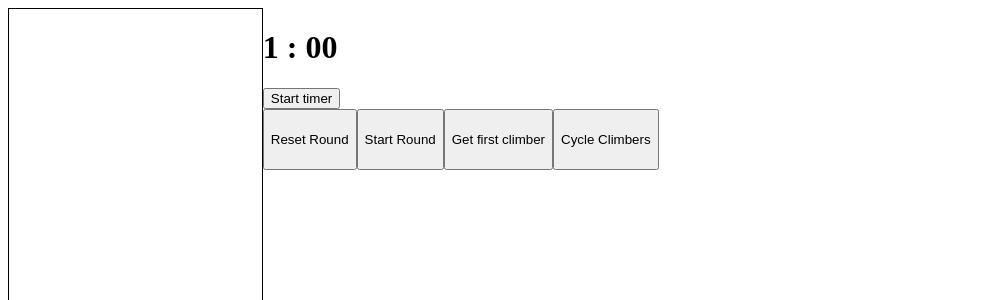
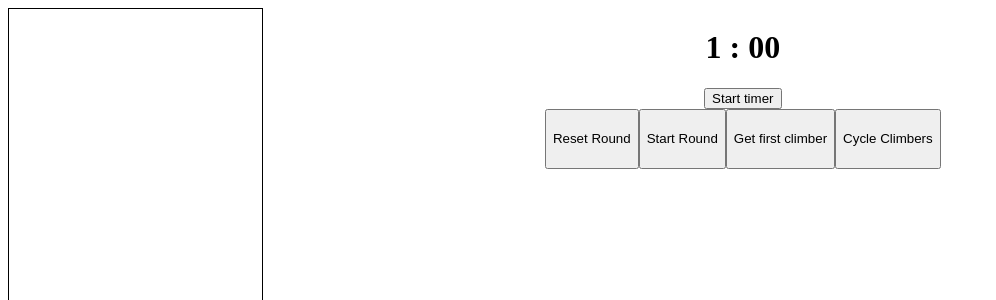
Before and after one commit to SamRoehrich/Onsight-timer-and-scoring-system, a Next.js app: page /timer in a window 1280 px wide. Shown: the top 300 px of the page, without its empty margins (0-996 px from the left). Built offline with nearby package versions, Linux system fonts and the light colour scheme.

Commit message:
added scoring for individual boulders and did some refactoring

```diff
--- a/components/LocalState.js
+++ b/components/LocalState.js
@@ -48,6 +48,7 @@ function reducer(state, action) {
             //get next climber
             let next = currentIso.shift()
             if(next !== undefined) {
+                next.setStartedClimbing()
                 modifiedClimbing = [...modifiedClimbing, next]
             }
             return {
--- a/components/Transition.jsx
+++ b/components/RoundControl.jsx
@@ -1,35 +1,23 @@
-import { useReducer, useCallback } from 'react'
 import styled from 'styled-components'
 import { useLocalState } from './LocalState'
-import ScoreCard from './ScoreCard'
 
 const Container = styled.div`
-    height: 50%;
-    width: 100%;
+    height: 60px;
+    width: 75vw;
     display: flex;
     justify-content: center;
 `
 
 const RoundControl = () => {
-    const { athletes, dispatch, reducerState } = useLocalState()
+    const { athletes, dispatch } = useLocalState()
 
     return (
-        <>
         <Container>
             <button onClick={() => dispatch({ type: 'reset', payload: athletes})}>Reset Round</button>
             <button onClick={() => dispatch({ type: 'start-round', payload: athletes})}>Start Round</button>
             <button onClick={() => dispatch({ type: 'remove-climber-from-iso'})}>Get first climber</button>
             <button onClick={() => dispatch({ type: 'transition-climbers'})}>Cycle Climbers</button>
         </Container>
-        <Container>
-        {
-            reducerState.climbing.length !== 0 &&
-            reducerState.climbing.map(climber => (
-                <ScoreCard athlete={climber} />
-            ))
-        }
-        </Container>
-        </>
     )
 }
 
--- a/components/Scoring.jsx
+++ b/components/Scoring.jsx
@@ -1,21 +1,27 @@
 import { useLocalState } from './LocalState'
-import { useEffect, useRef } from 'react'
 
 import ScoreCard from "./ScoreCard"
 
 const Scoring = () => {
-    let { climbing, onDeck, inIso } = useLocalState()
+    let { reducerState } = useLocalState()
     return(
-        <div>
+        <>
+        <div className='scoring'>
             {
-                climbing.map((climber, i) => (
+                reducerState.climbing.length !== 0 &&
+                reducerState.climbing.map((climber, i) => (
                     <ScoreCard athlete={climber} key={`athlete-${i}`} />
                 ))
             }
         </div>
+        <style jsx>{`
+            .scoring {
+                display: flex;
+
+            }
+        `}</style>
+        </>
     )
 }
 
 export default Scoring
-
-//get index of active athlete from timer page and render scorecard for each athlete based on that index
--- a/components/timer.jsx
+++ b/components/timer.jsx
@@ -1,74 +1,16 @@
 import { useState, useEffect, useRef } from 'react'
 import { useLocalState } from './LocalState'
-import RoundControl from './Transition'
 
 const Timer = () => {
-
     const [minutes, setMinutes] = useState(1)
     const [seconds, setSeconds] = useState(0)
     const [isActive, setIsActive] = useState(false)
     const roundStarted = useRef()
-    const inIso = useRef()
-    const onDeck = useRef()
-    const climbing = useRef()
-    const finished = useRef()
-    const [cycles, setCycles] = useState(0)
-    const { athletes,
-            // inIso, setInIso,
-            // onDeck, setOnDeck,
-            // climbing, setClimbing,
-            // finished, setFinished,
-    } = useLocalState()
-
-    //updates climbers after they are done climbing 1 boulder
-    function updateClimbers(currentClimbing) {
-        const updatedClimbers = []
-        let finishedIndex = 0;
-        for(let i = 0; i < currentClimbing.length; i++) {
-            if(currentClimbing[i].getLastBoulder() == true) {
-                setFinished(finished => [...finished, currentClimbing[i]])
-                finsihedIndex = i
-            }
-            //update the boulders climbed value
-            currentClimbing[i].cycle()
-            updatedClimbers.push(currentClimbing[i])
-        }
-        //remove finsihed climber from array
-        updatedClimbers.splice(finishedIndex, 1)
-        return updatedClimbers
-    }
-
-    function cycleClimbers (nextClimber) {
-        //store current arrays
-        const currentOnDeck = onDeck;
-        const currentClimbing = climbing;
-        //move on deck to climbing
-        currentOnDeck.map((climber) => {
-            console.log(climber.name)
-            if(climber.getStartedClimbing == false) {
-                climber.setStartedClimbing()
-            }
-        })
-        setClimbing(currentOnDeck => [...currentOnDeck])
-        //move current climbers to ondeck
-        if(nextClimber) {
-            setOnDeck([nextClimber])
-        }
-        // const updatedClimbers = updateClimbers(currentClimbing)
-        // setOnDeck(onDeck => [...updatedClimbers, onDeck])
-    }
-
-    function getNextClimber() {
-        let currentIso = inIso
-        const nextClimber = currentIso.shift()
-        setInIso(currentIso)
-        return nextClimber
-    }
-
+    const { dispatch, athletes } = useLocalState()
 
     function startRound() {
         roundStarted.current = new Boolean(true);
-        setInIso([...athletes])
+        dispatch({ type: 'start-round', payload: athletes})
     }
 
     function toggle() {
@@ -83,7 +25,7 @@ const Timer = () => {
     function timerReset() {
         setMinutes(1)
         setSeconds(0)
-        setCycles(cycles => cycles + 1)
+        dispatch({ type: 'transition-climbers' })
     }
 
     //timer control
@@ -104,17 +46,21 @@ const Timer = () => {
         }
     }, [isActive, seconds, minutes])
 
-    // useEffect(() => {
-    //     let nextClimber = getNextClimber()
-    //     cycleClimbers(nextClimber)
-    // }, [cycles])
-
     return (
-        <div className='timer'>
+    <>
+    <div className='timer'>
         <h1>{minutes} : {seconds < 10 ? `0${seconds}` : seconds}</h1>
         <button onClick={toggle}>{isActive ? 'Stop timer' : 'Start timer'}</button>
-        <RoundControl />
     </div>
+    <style jsx>{`
+        .timer{
+            display: flex;
+            justify-content: center;
+            flex-direction: column;
+            align-items: center;
+        }
+    `}</style>
+    </>
     )
 }
 
--- a/pages/timer.js
+++ b/pages/timer.js
@@ -1,16 +1,25 @@
+import { useEffect } from 'react'
+
+import { useLocalState } from '../components/LocalState'
 import Scoring from '../components/Scoring'
 import Timer from '../components/Timer'
 import AthleteList from '../components/AthleteList'
+import RoundControl from '../components/RoundControl'
 
 const TimerPage = () => {
+    const { athletes, dispatch } = useLocalState()
+
+    // useEffect(() => {
+    //     console.log('effectCalled')
+    //     dispatch({ type: 'start-round', payload: athletes})
+    // })
     return (
         <div className='container'>
             <AthleteList />
             <div className='timer-and-scoring'>
                 <Timer />
-                <div className='scoring'>
-                    {/* <Scoring/> */}
-                </div>
+                <RoundControl />
+                <Scoring />
             </div>
             <style jsx>
                 {`
```
Also changed, not shown: src/Athlete.js (+16 -3 lines).
